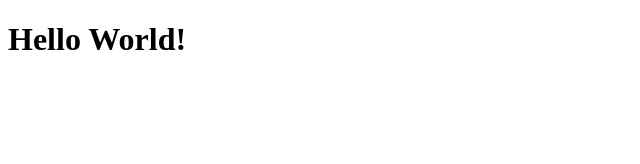
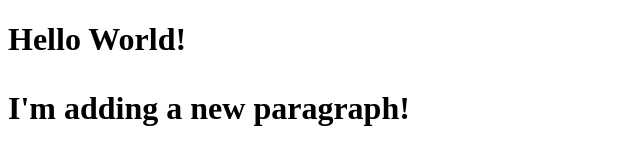
Before and after one commit to shinwang1/Product_School, a plain HTML site: page index.html in a window 1280 px wide. Shown: the whole page, without its empty margins (0-640 px from the left). Drawn offline with Linux system fonts and the light colour scheme.

Commit message:
Added first paragaph

```diff
--- a/index.html
+++ b/index.html
@@ -5,5 +5,7 @@
   </head>
   <body>
     <h1>Hello World!</h>
+
+    <p>I'm adding a new paragraph!</p>
   </body>
 </html>
```
